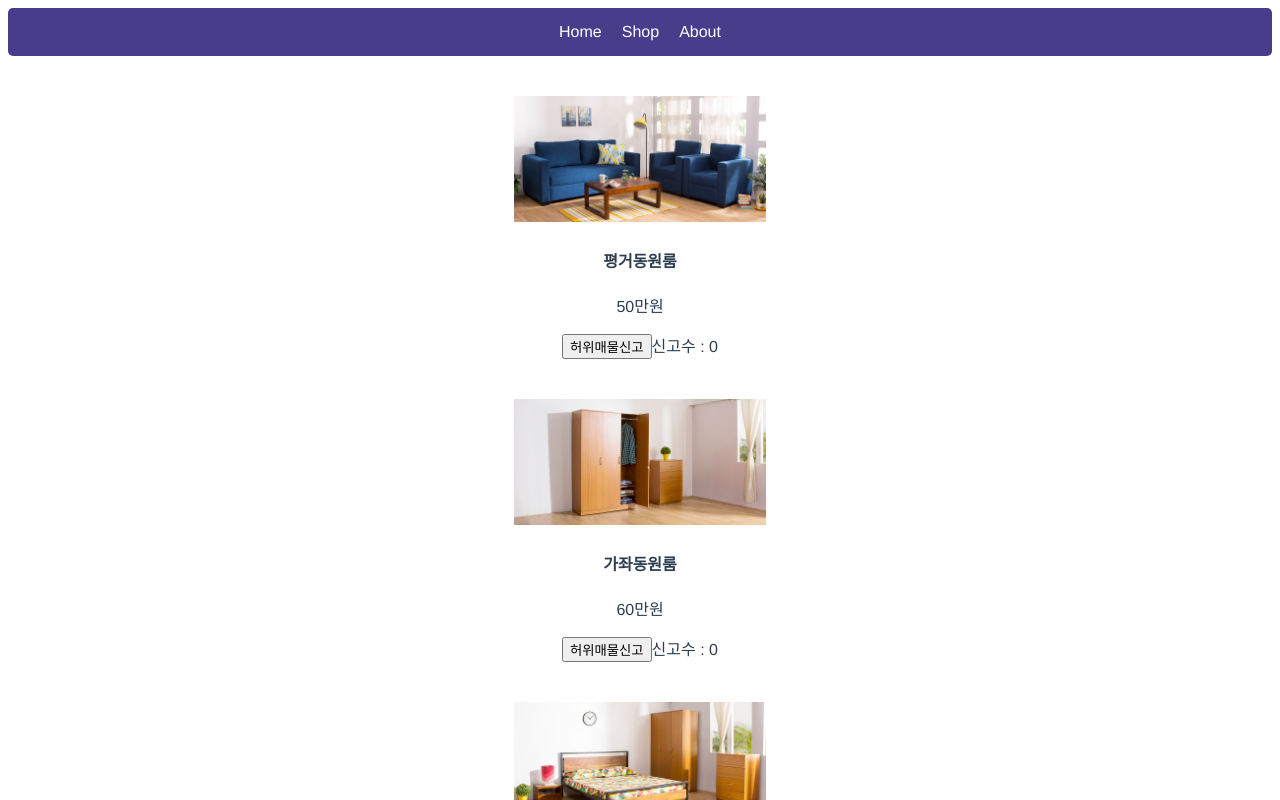
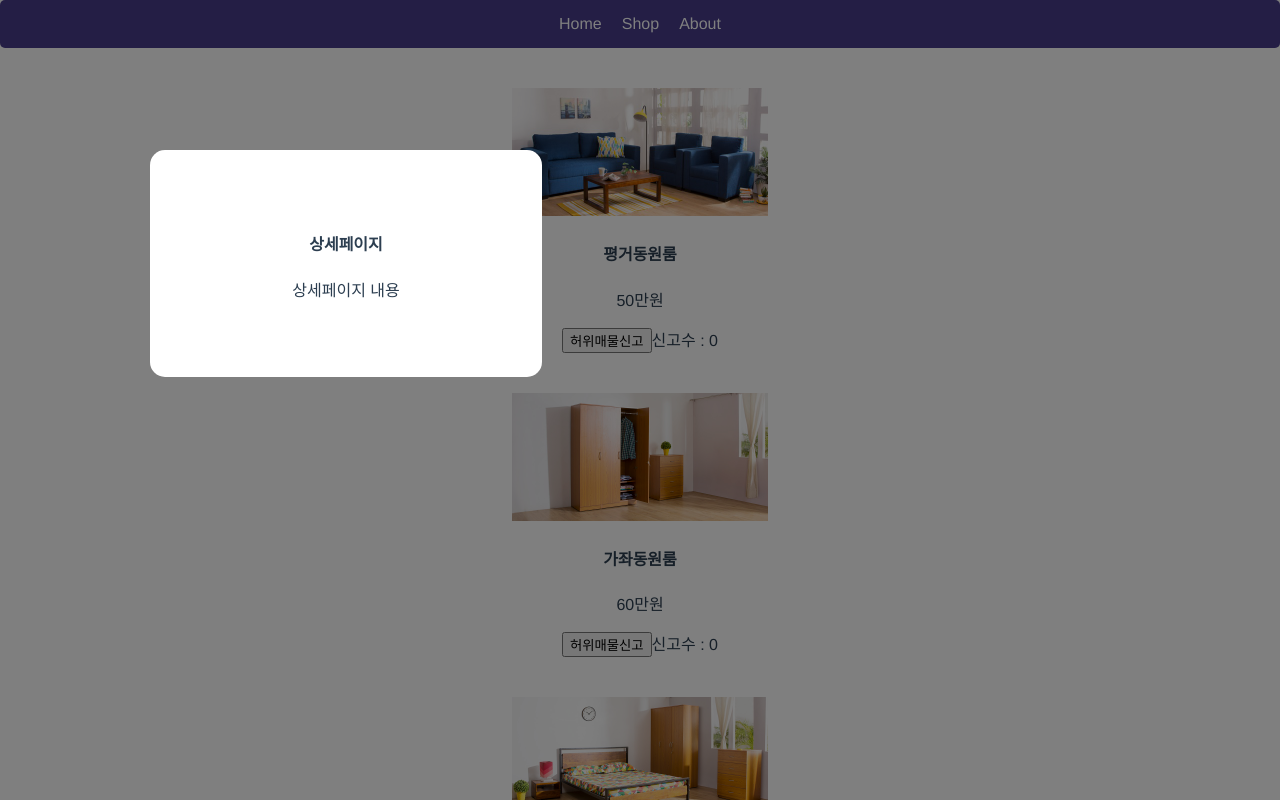
Before and after one commit to choeseonmin/vue3dongsan, a Vue app: page / in a window 1280 px wide. Shown: the top 800 px of the page. Built offline with nearby package versions, Linux system fonts and the light colour scheme.

Commit message:
모달창 생성, 디자인

```diff
--- a/src/App.vue
+++ b/src/App.vue
@@ -1,4 +1,11 @@
 <template>
+
+  <div class="black-bg" v-if="모달창열림 == true">
+      <div class="white-bg">
+        <h4>상세페이지</h4>
+        <p>상세페이지 내용</p>
+      </div>
+  </div>
 
   <div class="menu">
     <a v-for="(a,i)  in 메뉴들" :key="i">{{ a }}</a>
@@ -35,6 +42,7 @@ export default {
   name: 'App',
   data(){
     return {
+      모달창열림 : true,
       신고수 : [0,0,0],
       메뉴들 : ['Home', 'Shop', 'About'],
       products : ['평거동원룸', '가좌동원룸', '칠암동원룸'],
@@ -48,6 +56,23 @@ export default {
 </script>
 
 <style>
+
+body{
+  margin: 0;
+}
+div{
+  box-sizing: border-box;
+}
+.black-bg{
+  width: 100%; height: 100%;
+  background: rgba(0,0,0,0.5);
+  position: fixed; padding: 150px;
+}
+.white-bg{
+  width: 40%; background: white;
+  border-radius: 15px;
+  padding: 60px;
+}
 .room-img{
   width: 20%;
   margin-top: 40px;
```
